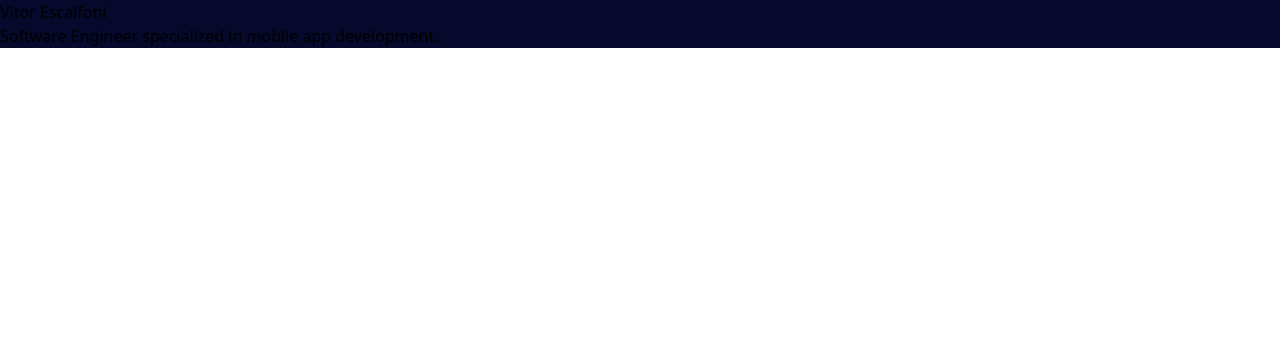
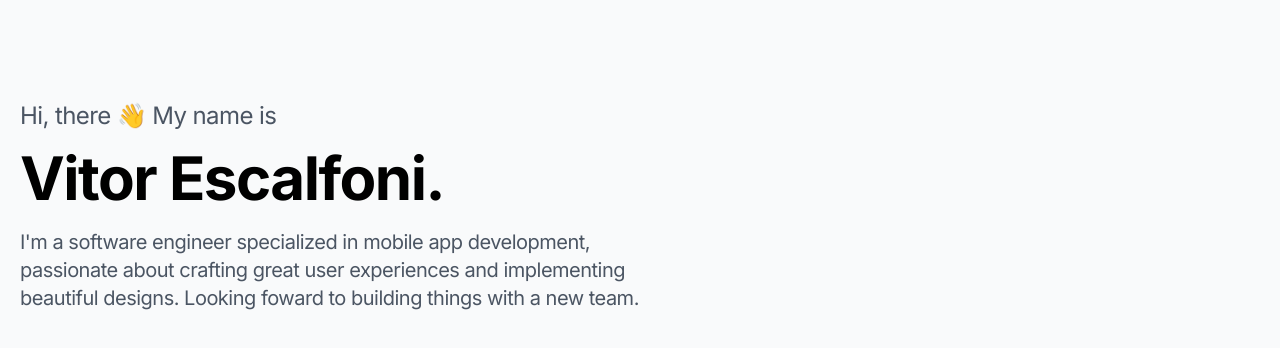
Before and after one commit to scalfs/personal-website, a Next.js app: page / in a window 1280 px wide. Shown: the top 348 px of the page. Built offline with nearby package versions, Linux system fonts and the light colour scheme.

Commit message:
chore: added typography

```diff
--- a/next.config.js
+++ b/next.config.js
@@ -1,6 +1,4 @@
 /** @type {import('next').NextConfig} */
-const nextConfig = {
+module.exports = {
   reactStrictMode: true
 }
-
-module.exports = nextConfig
--- a/package.json
+++ b/package.json
@@ -37,6 +37,7 @@
     "@storybook/manager-webpack5": "^6.5.9",
     "@storybook/react": "^6.5.9",
     "@storybook/testing-library": "^0.0.13",
+    "@tailwindcss/typography": "^0.5.4",
     "@testing-library/jest-dom": "^5.16.4",
     "@testing-library/react": "^13.3.0",
     "@types/jest": "^28.1.4",
--- a/src/components/Main/index.tsx
+++ b/src/components/Main/index.tsx
@@ -1,10 +1,20 @@
 const Main = ({
-  title = 'Vitor Escalfoni',
-  description = 'Software Engineer specialized in mobile app development.'
+  greeting = 'Hi, there 👋 My name is',
+  title = 'Vitor Escalfoni.',
+  description = "I'm a software engineer specialized in mobile app development, passionate about crafting great user experiences and implementing beautiful designs. Looking foward to building things with a new team."
 }) => (
-  <main className="bg-[#06092b]">
-    <h1>{title}</h1>
-    <h2>{description}</h2>
+  <main className="flex min-h-screen bg-gradient-to-b from-gray-50 via-gray-50 to-gray-100 py-20">
+    <div>
+      <h3 className="px-5 text-xl leading-tight tracking-tight text-gray-600 sm:mt-5 sm:text-2xl">
+        {greeting}
+      </h3>
+      <h1 className="px-5 text-4xl font-bold leading-tight tracking-tight sm:mt-4 sm:text-6xl">
+        {title}
+      </h1>
+      <h2 className="mt-5 max-w-2xl px-5 tracking-tight text-gray-600 sm:text-xl md:mt-5 md:text-xl">
+        {description}
+      </h2>
+    </div>
   </main>
 )
 
--- a/src/pages/_app.tsx
+++ b/src/pages/_app.tsx
@@ -8,6 +8,7 @@ export default function App({ Component, pageProps }: AppProps) {
     <>
       <Head>
         <title>Vitor Escalfoni</title>
+        <link rel="icon" href="/favicon.ico" />
         <link rel="shortcut icon" href="/img/icon-512.png" />
         <link rel="apple-touch-icon" href="/img/icon-512.png" />
         <meta
--- a/src/pages/_document.tsx
+++ b/src/pages/_document.tsx
@@ -1,10 +1,26 @@
-import Document, { Head, Html, Main, NextScript } from 'next/document'
+import Document, {
+  Head,
+  Html,
+  Main,
+  NextScript,
+  DocumentContext
+} from 'next/document'
 
 export default class MyDocument extends Document {
+  static async getInitialProps(ctx: DocumentContext) {
+    const initialProps = await Document.getInitialProps(ctx)
+    return { ...initialProps }
+  }
+
   render() {
     return (
       <Html lang="en-US">
-        <Head />
+        <Head>
+          <link
+            href="https://fonts.googleapis.com/css2?family=Inter:wght@400;500;600;700;800&display=swap"
+            rel="stylesheet"
+          />
+        </Head>
         <body>
           <Main />
           <NextScript />
--- a/src/styles/globals.css
+++ b/src/styles/globals.css
@@ -1,3 +1,7 @@
 @tailwind base;
 @tailwind components;
 @tailwind utilities;
+
+html {
+    @apply antialiased;
+}
--- a/tailwind.config.js
+++ b/tailwind.config.js
@@ -1,11 +1,16 @@
-/** @type {import('tailwindcss').Config} */
+const defaultTheme = require('tailwindcss/defaultTheme')
+
 module.exports = {
   content: [
     './src/pages/**/*.{js,ts,jsx,tsx}',
     './src/components/**/*.{js,ts,jsx,tsx}'
   ],
   theme: {
-    extend: {}
+    extend: {
+      fontFamily: {
+        sans: ['Inter', ...defaultTheme.fontFamily.sans]
+      }
+    }
   },
-  plugins: []
+  plugins: [require('@tailwindcss/typography')]
 }
```
Also changed, not shown: 1 other file (tests, documents, lock files or other folders).
